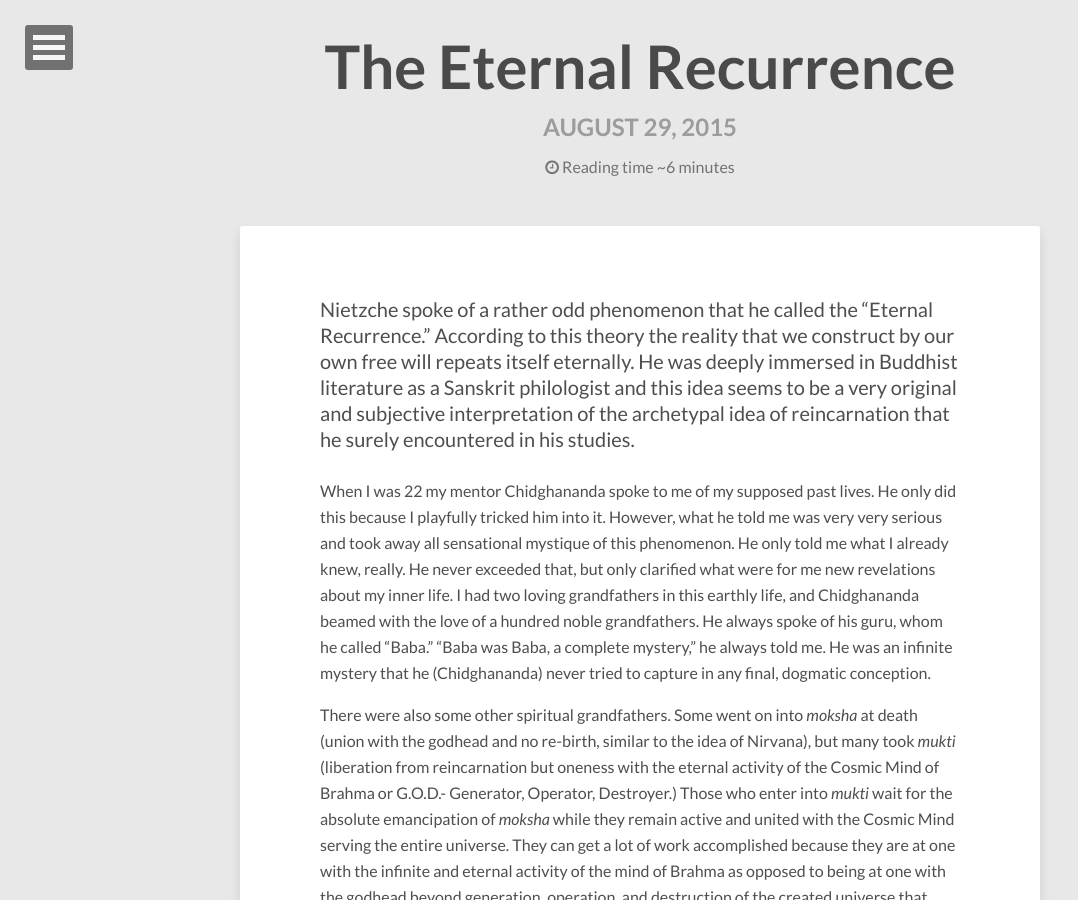
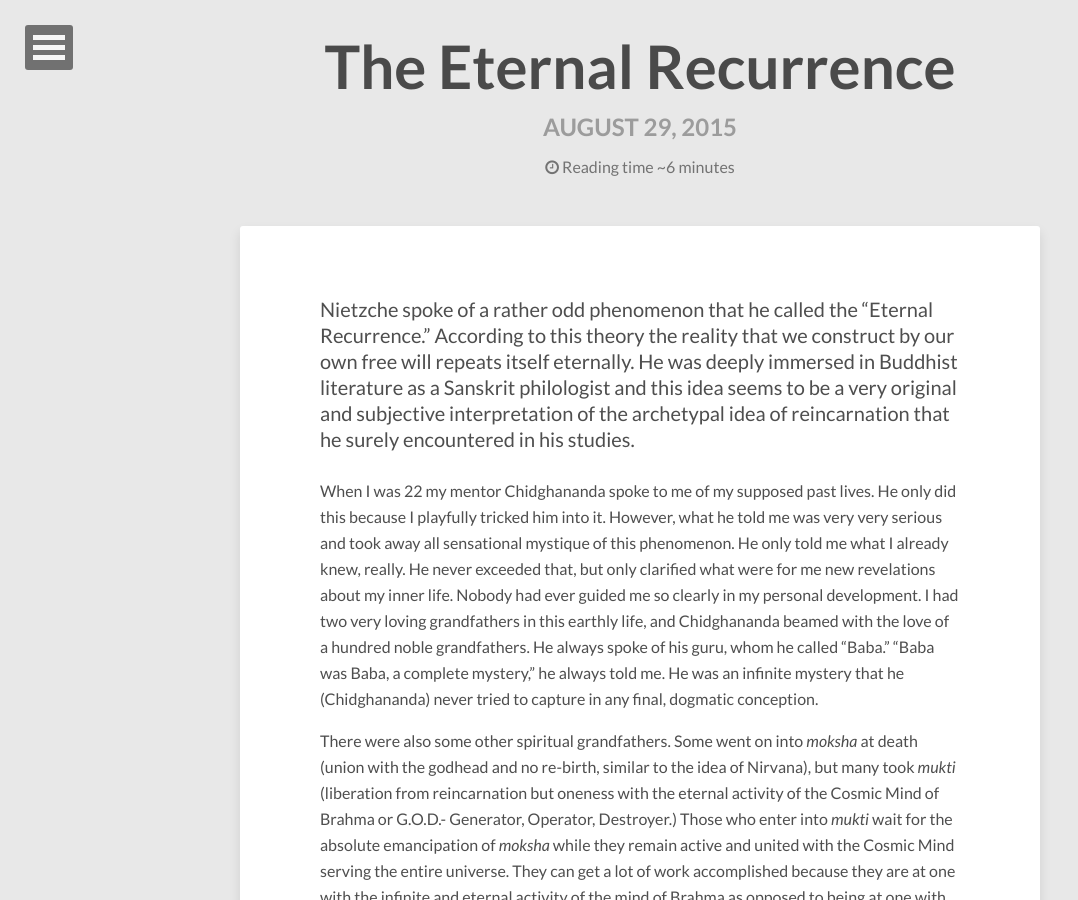
Before and after one commit to anandamurtiidiscursos/anandamurtiidiscursos.github.io, a Jekyll site: the page built from _posts/2015-08-29-eternal-recurrence.md, in a window 1280 px wide and 900 px high. Shown: the whole window, without its empty margins (0-1078 px from the left). Built offline with Jekyll 4.4.1, drawn with Linux system fonts in a browser that asks for light colours; nearby versions of some CDN libraries; comment, search, counter and statistics services are not loaded.

Commit message:
Updated 2015-08-29-eternal-recurrence.md

```diff
--- a/_posts/2015-08-29-eternal-recurrence.md
+++ b/_posts/2015-08-29-eternal-recurrence.md
@@ -19,9 +19,10 @@ published: true
 
 
 
+
 Nietzche spoke of a rather odd phenomenon that he called the "Eternal Recurrence."  According to this theory the reality that we construct by our own free will repeats itself eternally.  He was deeply immersed in Buddhist literature as a Sanskrit philologist and this idea seems to be a very original and subjective interpretation of the archetypal idea of reincarnation that he surely encountered in his studies.
 
-When I was 22 my mentor Chidghananda spoke to me of my supposed past lives.  He only did this because I playfully tricked him into it.  However, what he told me was very very serious and took away all sensational mystique of this phenomenon.  He only told me what I already knew, really.  He never exceeded that, but only clarified what were for me new revelations about my inner life.  I had two loving grandfathers in this earthly life, and Chidghananda beamed with the love of a hundred noble grandfathers.    He always spoke of his guru, whom he called "Baba."  "Baba was Baba, a complete mystery," he always told me.  He was an infinite mystery that he (Chidghananda) never tried to capture in any final, dogmatic conception.
+When I was 22 my mentor Chidghananda spoke to me of my supposed past lives.  He only did this because I playfully tricked him into it.  However, what he told me was very very serious and took away all sensational mystique of this phenomenon.  He only told me what I already knew, really.  He never exceeded that, but only clarified what were for me new revelations about my inner life.  Nobody had ever guided me so clearly in my personal development.  I had two very loving grandfathers in this earthly life, and Chidghananda beamed with the love of a hundred noble grandfathers.    He always spoke of his guru, whom he called "Baba."  "Baba was Baba, a complete mystery," he always told me.  He was an infinite mystery that he (Chidghananda) never tried to capture in any final, dogmatic conception.
 
 There were also some other spiritual grandfathers.  Some went on into _moksha_ at death (union with the godhead and no re-birth,  similar to the idea of Nirvana), but many took _mukti_ (liberation from reincarnation but oneness with the eternal activity of the Cosmic Mind of Brahma or G.O.D.- Generator, Operator, Destroyer.) Those who enter into _mukti_ wait for the absolute emancipation of _moksha_ while they remain active and united with the Cosmic Mind serving the entire universe. They can get a lot of work accomplished because they are at one with the infinite and eternal activity of the mind of Brahma as opposed to being at one with the godhead beyond generation, operation, and destruction of the created universe that comes from the infinite source of the godhead.  Even the ones that went into moksha left some important gifts before their absolute union with the Infinite One beyond even the mind of Brahma.  They were a non-local, decentralized force for their departed guru and continue to pass on that sublime shakti within the collective mind of the living disciples from now into the future.  Chidghananda never died for me.  When he left his physical body I felt him near me whenever I thought of him.  He showed me the way to the guru in life and he only continues to do so in death.  Our Dead Dada's Society is everywhere and nowhere; it is super-personal, decentralized, cosmicly free and wild.
 
```
